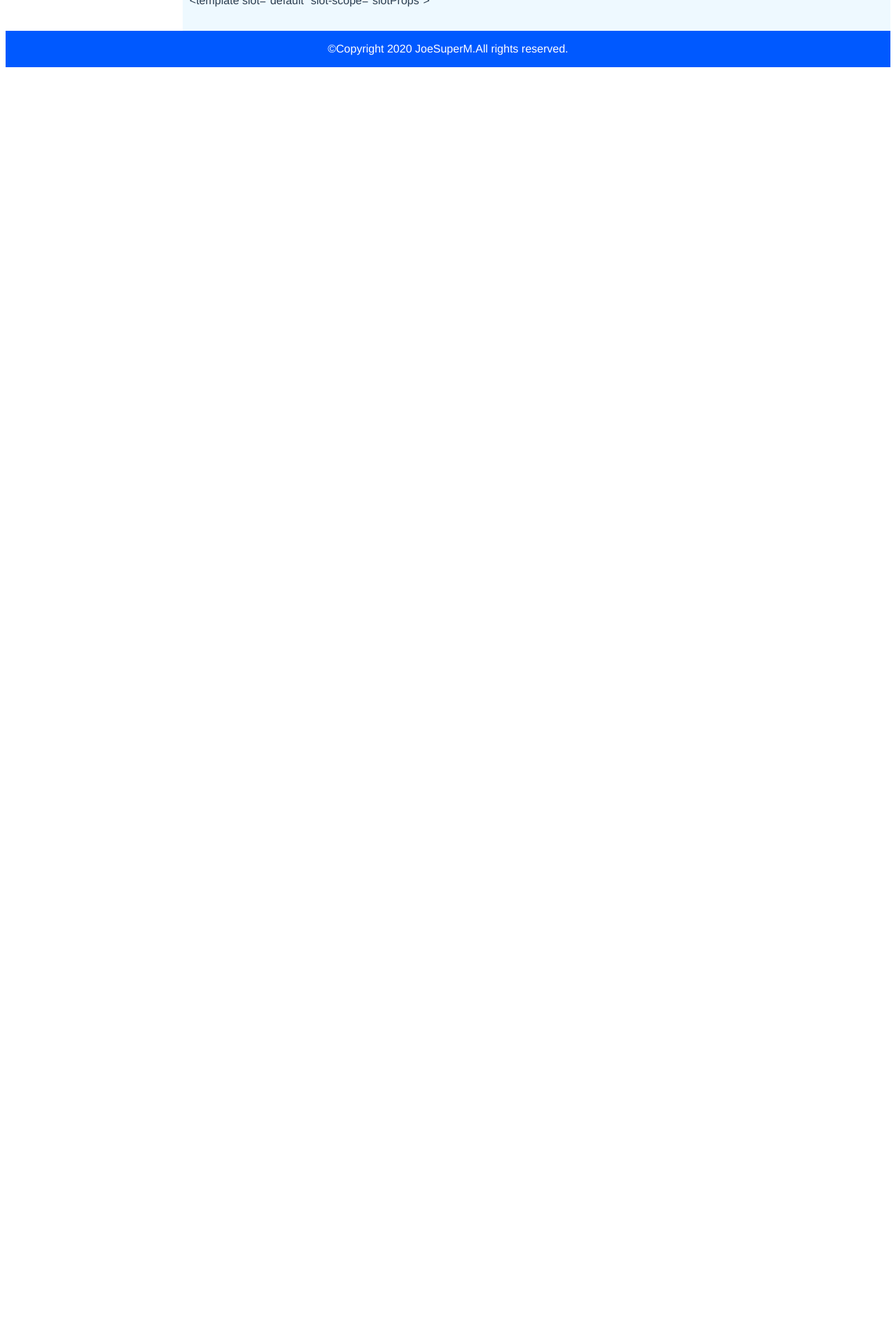
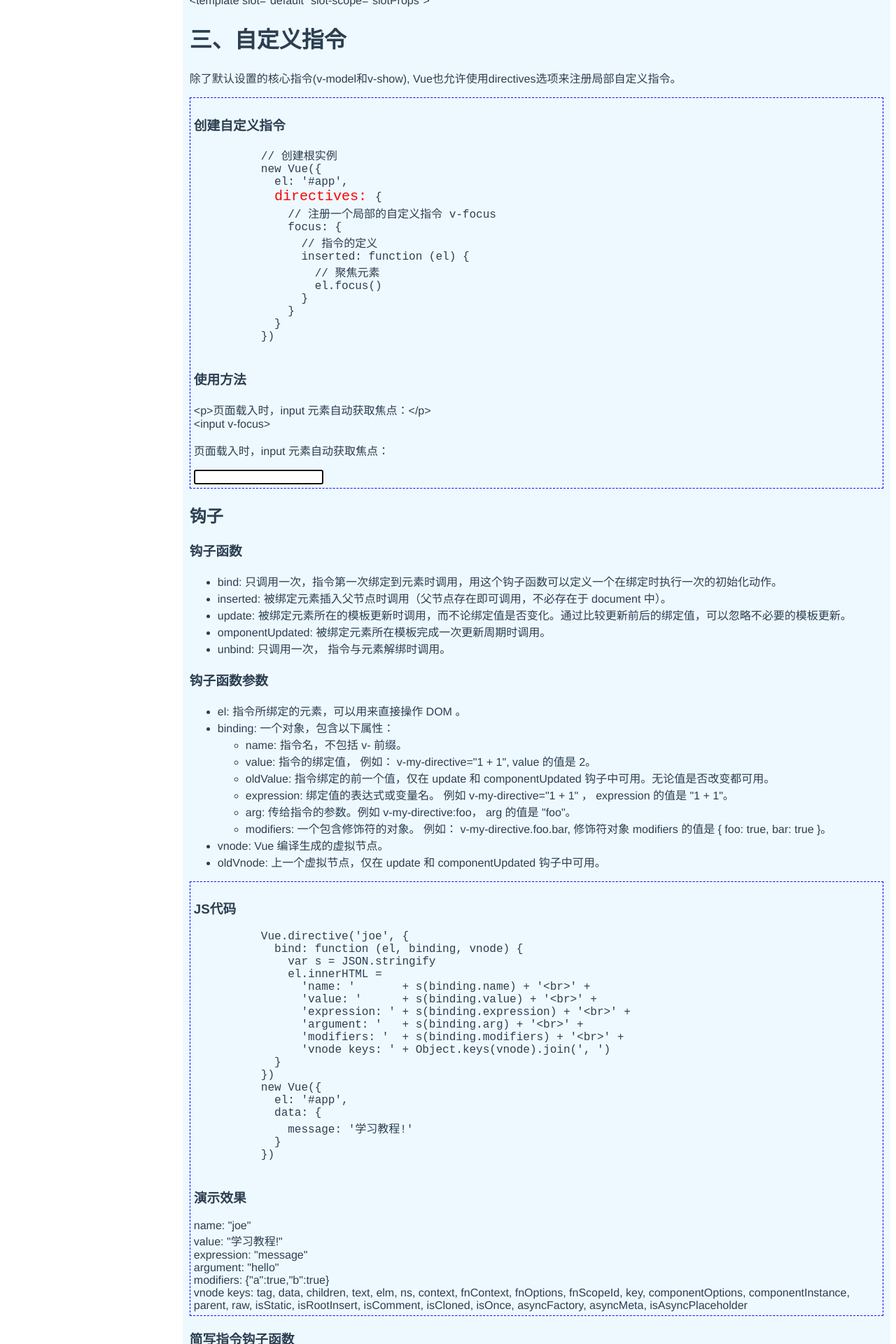
Before and after one commit to JoeSuperM/WebStudy, a Vue app: page /#/vue/basic7 in a window 1280 px wide. Shown: the part 6620-8540 px from the top of the page at 70% size. Before the commit the page ends 6724 px from the top, so only its background shows below. Built offline with nearby package versions, Linux system fonts and the light colour scheme.

Commit message:
完善VUE的自定义指令和过滤器的相关内容

```diff
--- a/src/components/vue/VueBasic2.vue
+++ b/src/components/vue/VueBasic2.vue
@@ -108,7 +108,48 @@
           });
         </pre>
       </div>
-      <h1>三、Class与Style绑定</h1>
+      <h1>三、过滤器</h1>
+      <p>Vue允许自定义过滤器，通过管道符指示，格式如下</p>
+      <div class="code">
+        &#60;!-- 在两个大括号中 --&#62;<br />
+        { { message | capitalize } }<br />
+        <br />
+        &#60;!-- 在 v-bind 指令中 --&#62;<br />
+        &#60;div v-bind:id="rawId | formatId"/&#62;<br />
+        <br />
+        &#60;!-- 过滤器可以串联 --&#62;<br />
+        { { message | filterA | filterB } }<br />
+        <br />
+        &#60;!-- 过滤器是JavaScript函数，因此可以接受参数 --&#62;<br />
+        { { message | filterA('arg1', arg2) } }<br />
+        <br />
+        //message 是第一个参数，字符串 'arg1' 将传给过滤器作为第二个参数，arg2表达式的值将被求值然后传给过滤器作为第三个参数。
+      </div>
+      <h3>演示代码</h3>
+      <div class="code">
+        <pre>
+          &#60;div id="app"&#62;
+            { { message | capitalize } }
+          &#60;/div&#62;
+          &#60;script&#62;
+            new Vue({
+              el: '#app',
+              data: {
+                message: 'runoob'
+              },
+              <span class="red">filters:</span> {
+                capitalize: function (value) {
+                  if (!value) return ''
+                  value = value.toString()
+                  return value.charAt(0).toUpperCase() + value.slice(1)
+                }
+              }
+            })
+          &#60;/script&#62;
+        </pre>
+        <p><span class="red">注意：</span>过滤器可以接收多个表达式，{ {msg1,msg2 | capitalize('param')} },<br />capitalize定义的时候需定义三个参数（capitalize: function (v1，v2, v3){}）。</p>
+      </div>
+      <h1>四、Class与Style绑定</h1>
       <p>将v-bind用于class和style时，Vue.js做了专门的增强。表达式结果的类型除了字符串之外，还可以是对象或数组。</p>
       <h2>绑定HTML Class</h2>
       <h3>对象语法、v-bind:class="{attr:value, attr:value}"</h3>
--- a/src/components/vue/VueBasic7.vue
+++ b/src/components/vue/VueBasic7.vue
@@ -232,6 +232,90 @@
       <h3>带有slot-scope属性的作用域插槽</h3>
       <p>slot-scope声明了被接收的prop对象会作为slotProps变量存在于template作用域中。</p>
       <p>&#60;template slot="default" slot-scope="slotProps"&#62;</p>
+      <h1>三、自定义指令</h1>
+      <p>除了默认设置的核心指令(v-model和v-show), Vue也允许使用directives选项来注册局部自定义指令。</p>
+      <div class="code">
+        <h3>创建自定义指令</h3>
+        <pre>
+          // 创建根实例
+          new Vue({
+            el: '#app',
+            <span class="red">directives: </span>{
+              // 注册一个局部的自定义指令 v-focus
+              focus: {
+                // 指令的定义
+                inserted: function (el) {
+                  // 聚焦元素
+                  el.focus()
+                }
+              }
+            }
+          })
+        </pre>
+        <h3>使用方法</h3>
+        &#60;p&#62;页面载入时，input 元素自动获取焦点：&#60;/p&#62;<br />
+        &#60;input v-focus&#62;<br />
+        <p>页面载入时，input 元素自动获取焦点：</p>
+        <input v-focus>
+      </div>
+      <h2>钩子</h2>
+      <h3>钩子函数</h3>
+      <ul>
+        <li v-for="hookFuc in hookFucs">{{hookFuc}}</li>
+      </ul>
+      <h3>钩子函数参数</h3>
+      <ul>
+        <li>el: 指令所绑定的元素，可以用来直接操作 DOM 。</li>
+        <li>binding: 一个对象，包含以下属性：
+          <ul>
+            <li>name: 指令名，不包括 v- 前缀。</li>
+            <li>value: 指令的绑定值， 例如： v-my-directive="1 + 1", value 的值是 2。</li>
+            <li>oldValue: 指令绑定的前一个值，仅在 update 和 componentUpdated 钩子中可用。无论值是否改变都可用。</li>
+            <li>expression: 绑定值的表达式或变量名。 例如 v-my-directive="1 + 1" ， expression 的值是 "1 + 1"。</li>
+            <li>arg: 传给指令的参数。例如 v-my-directive:foo， arg 的值是 "foo"。</li>
+            <li>modifiers: 一个包含修饰符的对象。 例如： v-my-directive.foo.bar, 修饰符对象 modifiers 的值是 { foo: true, bar: true }。</li>
+          </ul>
+        </li>
+        <li>vnode: Vue 编译生成的虚拟节点。</li>
+        <li>oldVnode: 上一个虚拟节点，仅在 update 和 componentUpdated 钩子中可用。</li>
+      </ul>
+      <div class="code">
+        <h3>JS代码</h3>
+        <pre>
+          Vue.directive('joe', {
+            bind: function (el, binding, vnode) {
+              var s = JSON.stringify
+              el.innerHTML =
+                'name: '       + s(binding.name) + '&#60;br&#62;' +
+                'value: '      + s(binding.value) + '&#60;br&#62;' +
+                'expression: ' + s(binding.expression) + '&#60;br&#62;' +
+                'argument: '   + s(binding.arg) + '&#60;br&#62;' +
+                'modifiers: '  + s(binding.modifiers) + '&#60;br&#62;' +
+                'vnode keys: ' + Object.keys(vnode).join(', ')
+            }
+          })
+          new Vue({
+            el: '#app',
+            data: {
+              message: '学习教程!'
+            }
+          })
+        </pre>
+        <h3>演示效果</h3>
+        <div v-joe:hello.a.b="message" />
+      </div>
+      <h3>简写指令钩子函数</h3>
+      <div class="code">
+        <pre>
+          &#60;div v-runoob="{ color: 'green', text: '菜鸟教程!' }"/&#62;
+          <br/>
+          Vue.directive('yrm', function (el, binding) {
+              // 简写方式设置文本及背景颜色
+              el.innerHTML = binding.value.text
+              el.style.backgroundColor = binding.value.color
+          })
+        </pre>
+      </div>
     </div>
     <br />
   </div>
@@ -246,9 +330,39 @@ export default {
   data() {
     return {
       title: 'Vue基础--自定义事件，插槽',
+      hookFucs: [
+        "bind: 只调用一次，指令第一次绑定到元素时调用，用这个钩子函数可以定义一个在绑定时执行一次的初始化动作。",
+        "inserted: 被绑定元素插入父节点时调用（父节点存在即可调用，不必存在于 document 中）。",
+        "update: 被绑定元素所在的模板更新时调用，而不论绑定值是否变化。通过比较更新前后的绑定值，可以忽略不必要的模板更新。",
+        "omponentUpdated: 被绑定元素所在模板完成一次更新周期时调用。",
+        "unbind: 只调用一次， 指令与元素解绑时调用。"
+      ],
+      message: '学习教程!'
     }
   },
-  methods: {}
+  methods: {},
+  directives: {
+    // 注册一个局部的自定义指令 v-focus
+    focus: {
+      // 指令的定义
+      inserted: function(el) {
+        // 聚焦元素
+        el.focus()
+      }
+    },
+    joe: {
+      bind: function(el, binding, vnode) {
+        var s = JSON.stringify
+        el.innerHTML =
+          'name: ' + s(binding.name) + '<br>' +
+          'value: ' + s(binding.value) + '<br>' +
+          'expression: ' + s(binding.expression) + '<br>' +
+          'argument: ' + s(binding.arg) + '<br>' +
+          'modifiers: ' + s(binding.modifiers) + '<br>' +
+          'vnode keys: ' + Object.keys(vnode).join(', ')
+      }
+    }
+  }
 }
 
 </script>
```
Also changed, not shown: 1 other file (tests, documents, lock files or other folders).
